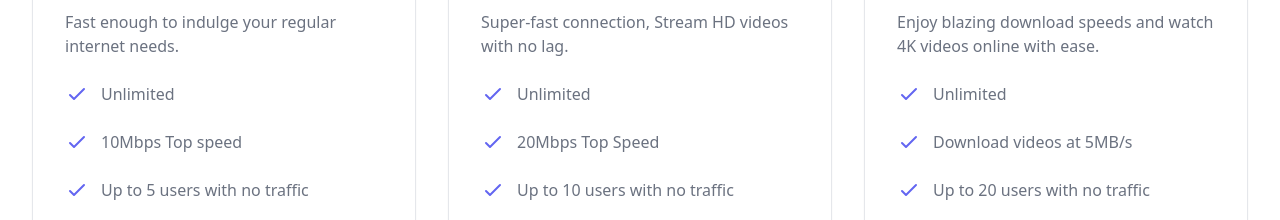
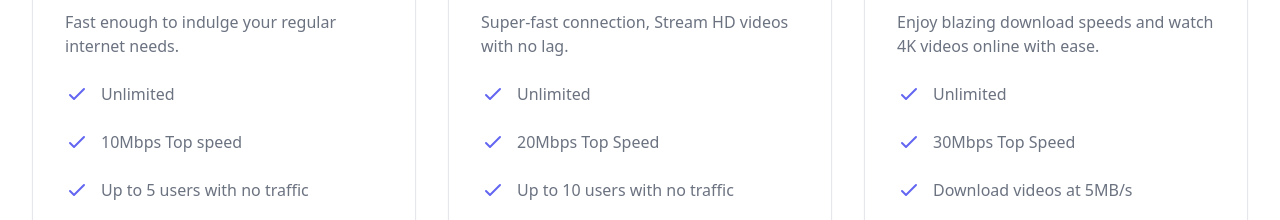
Before and after one commit to emorilebo/invotec, a Next.js app: page / in a window 1280 px wide. Shown: the part 1240-1460 px from the top of the page. Built offline with nearby package versions, Linux system fonts and the light colour scheme.

Commit message:
ADD price

```diff
--- a/components/Price.tsx
+++ b/components/Price.tsx
@@ -33,6 +33,7 @@ const pricing = {
       description: 'Enjoy blazing download speeds and watch 4K videos online with ease.',
       features: [
         'Unlimited',
+        '30Mbps Top Speed',
         'Download videos at 5MB/s',
         'Up to 20 users with no traffic',
       ],
```
